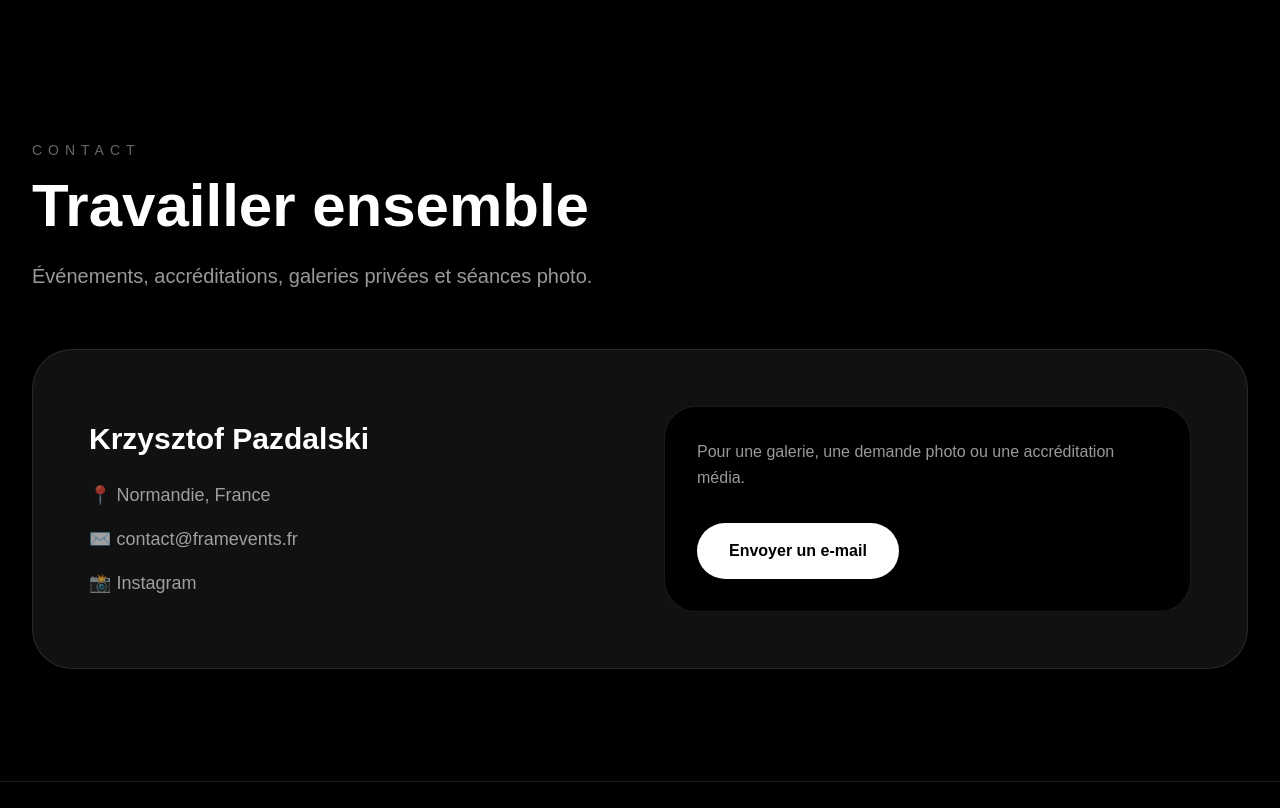
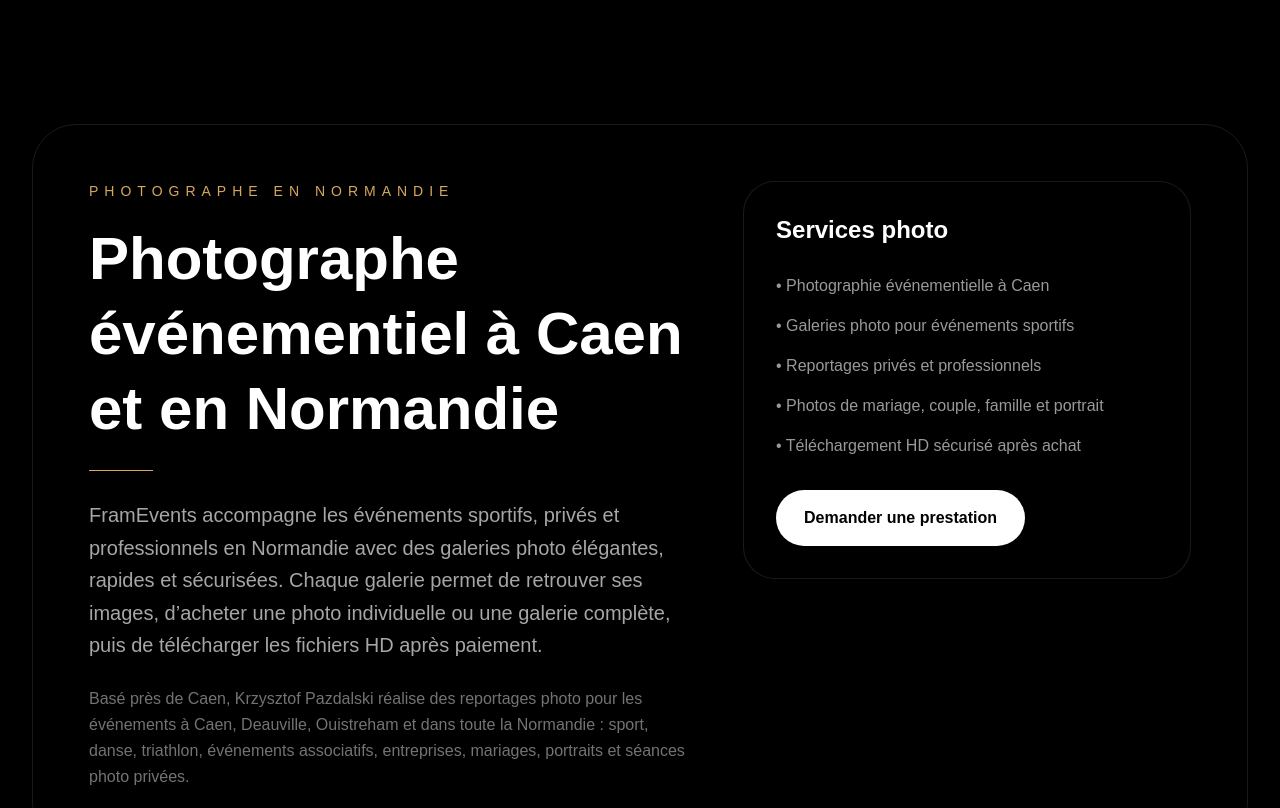
Before and after one commit to pazdalski-k/framevents, a Next.js app: page / in a window 1280 px wide. Shown: the part 3160-3968 px from the top of the page. Built offline with nearby package versions, Linux system fonts and the light colour scheme; no server answers; the database is empty.

Commit message:
Add homepage SEO content section

```diff
--- a/app/page.tsx
+++ b/app/page.tsx
@@ -474,6 +474,60 @@
         </div>
       </section>
 
+      <section className="mx-auto max-w-7xl px-5 py-20 md:px-8 md:py-24">
+        <div className="rounded-[36px] border border-white/10 bg-[radial-gradient(circle_at_top_left,rgba(214,168,95,0.16),transparent_38%),#111111] p-8 md:rounded-[44px] md:p-14">
+          <div className="grid gap-12 md:grid-cols-[1.15fr_0.85fr] md:items-start">
+            <div>
+              <p className="text-xs uppercase tracking-[5px] text-[#d6a85f] md:text-sm md:tracking-[6px]">
+                PHOTOGRAPHE EN NORMANDIE
+              </p>
+
+              <h2 className="mt-5 text-4xl font-bold leading-tight md:text-6xl">
+                Photographe événementiel à Caen et en Normandie
+              </h2>
+
+              <div className="mt-6 h-px w-16 bg-[#d6a85f]" />
+
+              <p className="mt-7 max-w-3xl text-lg leading-relaxed text-white/65 md:text-xl">
+                FramEvents accompagne les événements sportifs, privés et professionnels
+                en Normandie avec des galeries photo élégantes, rapides et sécurisées.
+                Chaque galerie permet de retrouver ses images, d’acheter une photo
+                individuelle ou une galerie complète, puis de télécharger les fichiers
+                HD après paiement.
+              </p>
+
+              <p className="mt-6 max-w-3xl leading-relaxed text-white/45">
+                Basé près de Caen, Krzysztof Pazdalski réalise des reportages photo
+                pour les événements à Caen, Deauville, Ouistreham et dans toute la
+                Normandie : sport, danse, triathlon, événements associatifs, entreprises,
+                mariages, portraits et séances photo privées.
+              </p>
+            </div>
+
+            <div className="rounded-[32px] border border-white/10 bg-black/40 p-7 md:p-8">
+              <h3 className="text-2xl font-bold">
+                Services photo
+              </h3>
+
+              <div className="mt-7 space-y-4 text-white/60">
+                <p>• Photographie événementielle à Caen</p>
+                <p>• Galeries photo pour événements sportifs</p>
+                <p>• Reportages privés et professionnels</p>
+                <p>• Photos de mariage, couple, famille et portrait</p>
+                <p>• Téléchargement HD sécurisé après achat</p>
+              </div>
+
+              <a
+                href="#contact"
+                className="mt-8 inline-block rounded-full bg-white px-7 py-4 font-semibold text-black transition hover:scale-105 hover:bg-[#d6a85f]"
+              >
+                Demander une prestation
+              </a>
+            </div>
+          </div>
+        </div>
+      </section>
+
       <section id="contact" className="mx-auto max-w-7xl px-5 py-24 md:px-8 md:py-28">
         <div className="mb-10 md:mb-14">
           <p className="text-xs uppercase tracking-[5px] text-white/40 md:text-sm md:tracking-[6px]">
```
